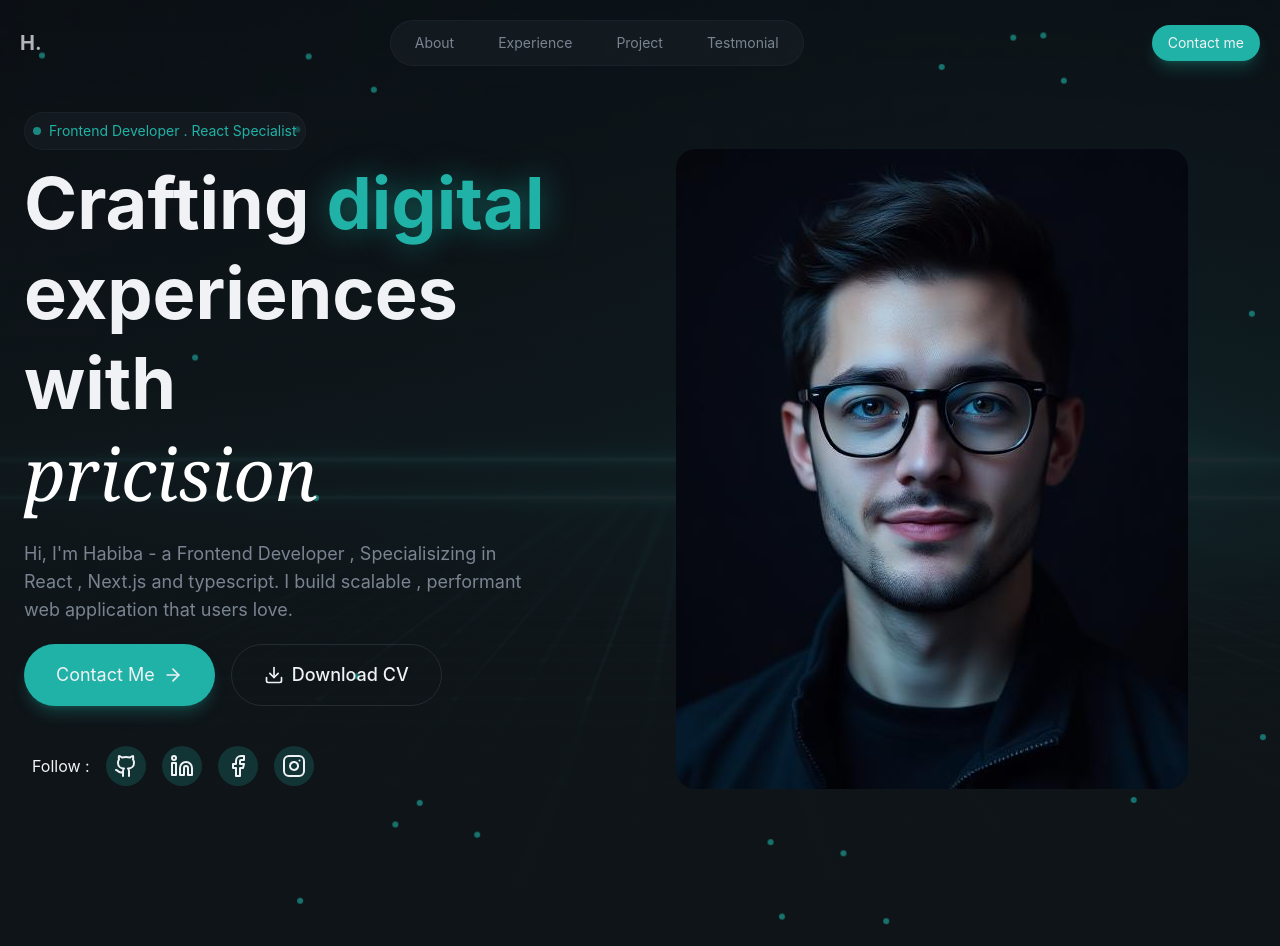
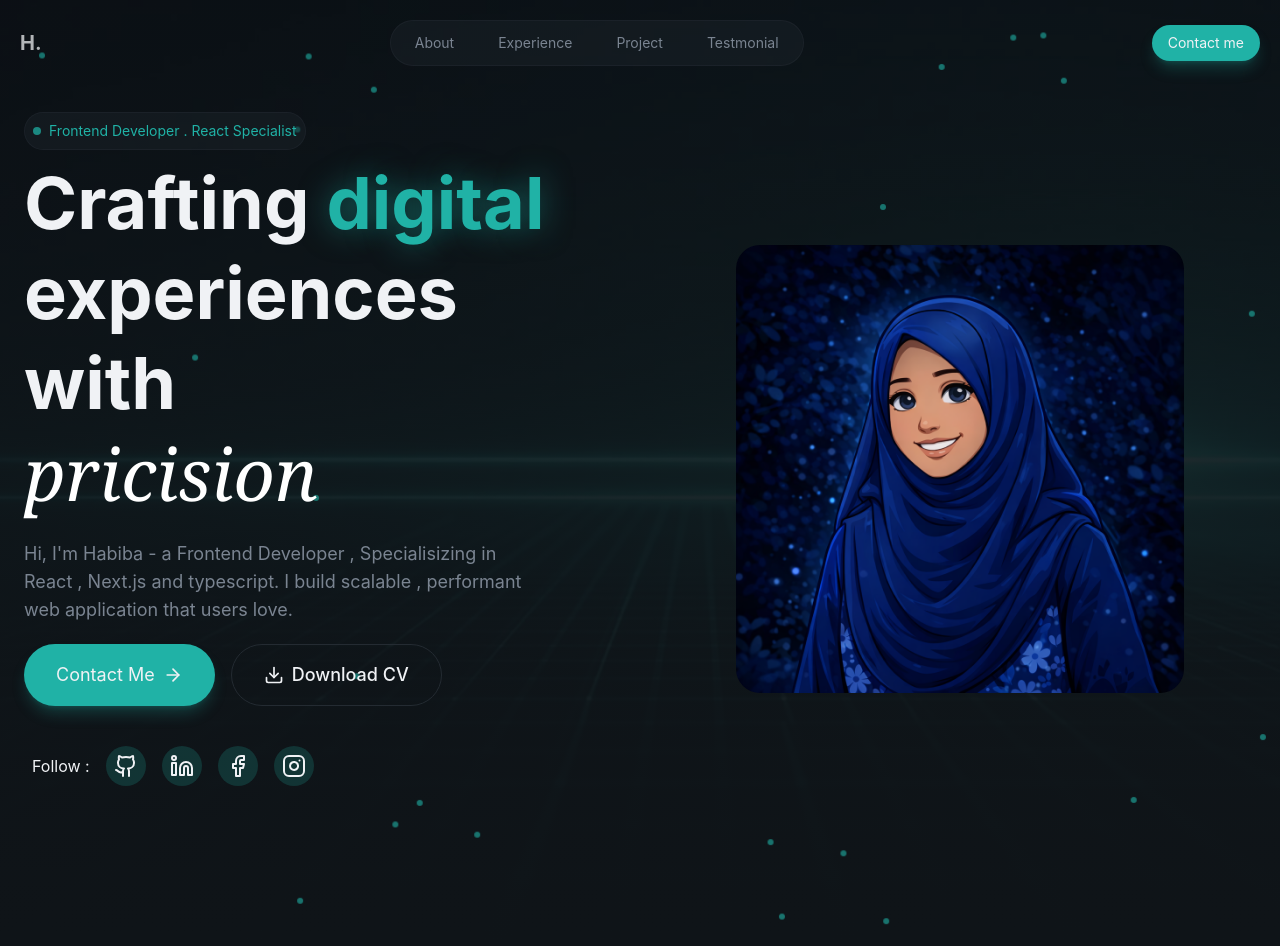
Before and after one commit to HabibaBinteAmir/my_portfolio, a React (Vite) app: page / in a window 1280 px wide. Built offline with nearby package versions, Linux system fonts and the light colour scheme.

Commit message:
commited

```diff
--- a/src/section/Hero.jsx
+++ b/src/section/Hero.jsx
@@ -79,9 +79,11 @@ export const Hero = () => {
             </div>
           </div>
           {/* right side */}
-          <div className="">
-            <div className="w-full ">
-              <img src="/public/profile-photo.jpg" alt=""  className='p-3 rounded-4xl p-3'/>
+          <div className="  top-0 relative  animate-fade-in  delay-300">
+            <div className="relative  max-w-md mx-auto">
+              <div className="w-full ">
+              <img src="/public/profile.png" alt=""  className='w-full object-cover  rounded-3xl  aspect-[<4/5>] '/>
+            </div>
             </div>
           </div>
         </div>
```
Also changed, not shown: public/profile.png (added).
